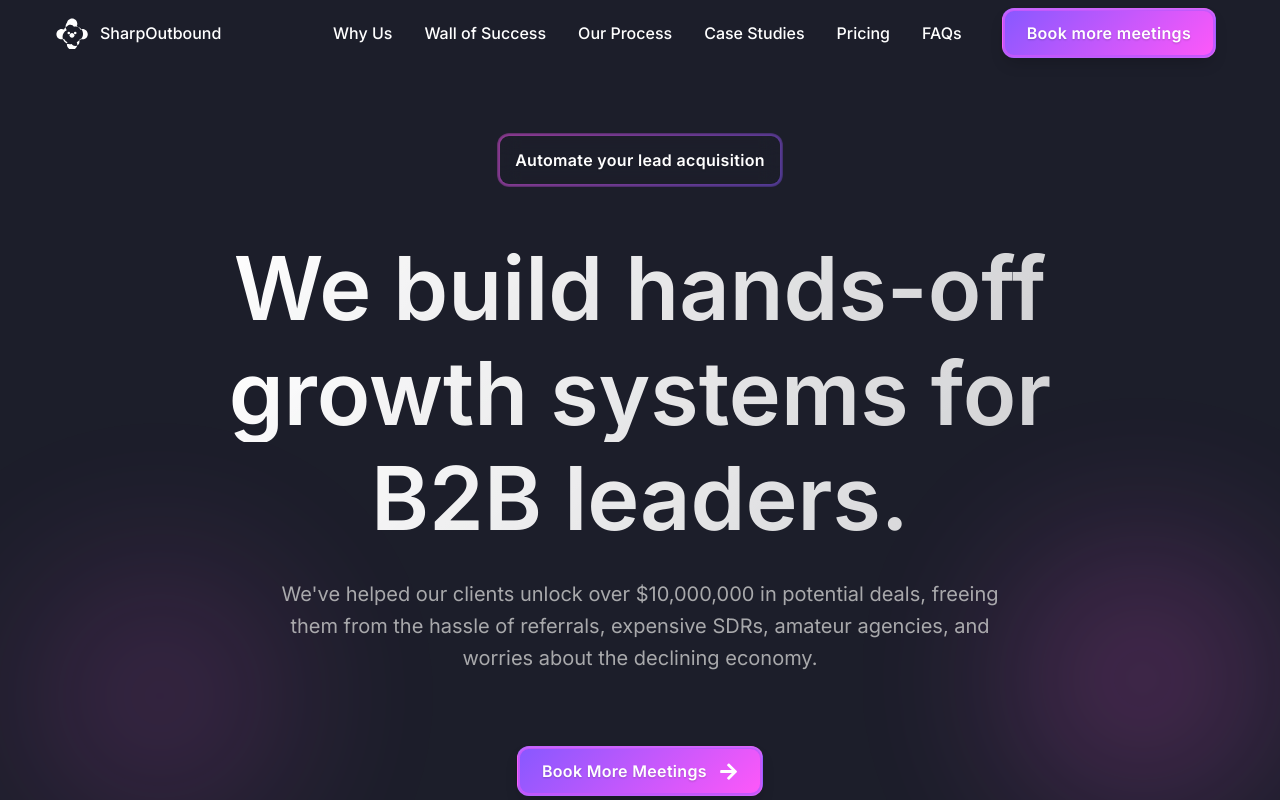
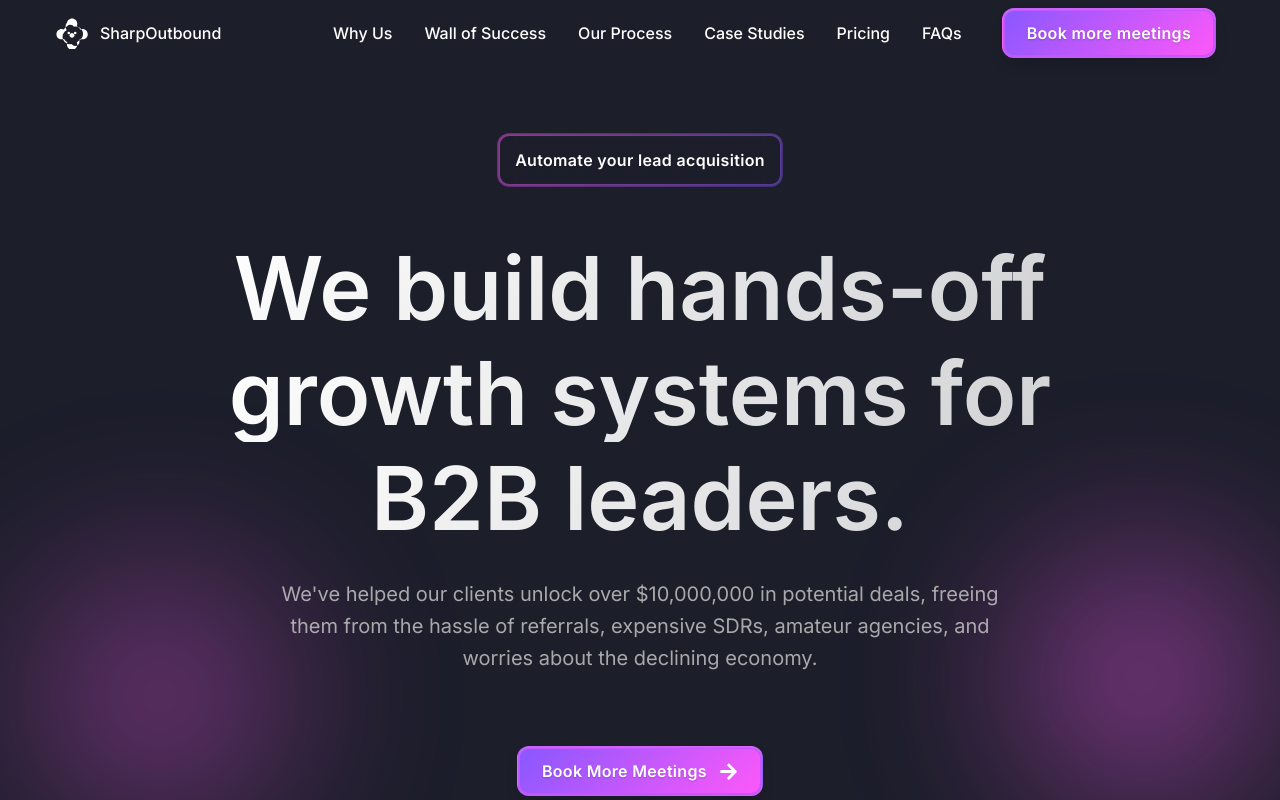
Before and after one commit to Rajje93/SharpOutbound, a React (Vite) app: page / in a window 1280 px wide. Shown: the top 800 px of the page. Built offline with nearby package versions, Linux system fonts and the light colour scheme.

Commit message:
Increased desktop orb brightness

```diff
--- a/src/App.css
+++ b/src/App.css
@@ -173,7 +173,7 @@ body {
   background: radial-gradient(circle at center, #FF58F9, transparent 60%);
   bottom: -10%;
   right: -5%;
-  opacity: 0.3;
+  opacity: 0.6;
   animation-delay: -5s;
 }
 
@@ -181,7 +181,7 @@ body {
   background: radial-gradient(circle at center, #FF58F9, transparent 60%);
   bottom: -15%;
   left: -5%;
-  opacity: 0.2;
+  opacity: 0.5;
 }
 
 /* Mobile orbs - completely new approach */
```
